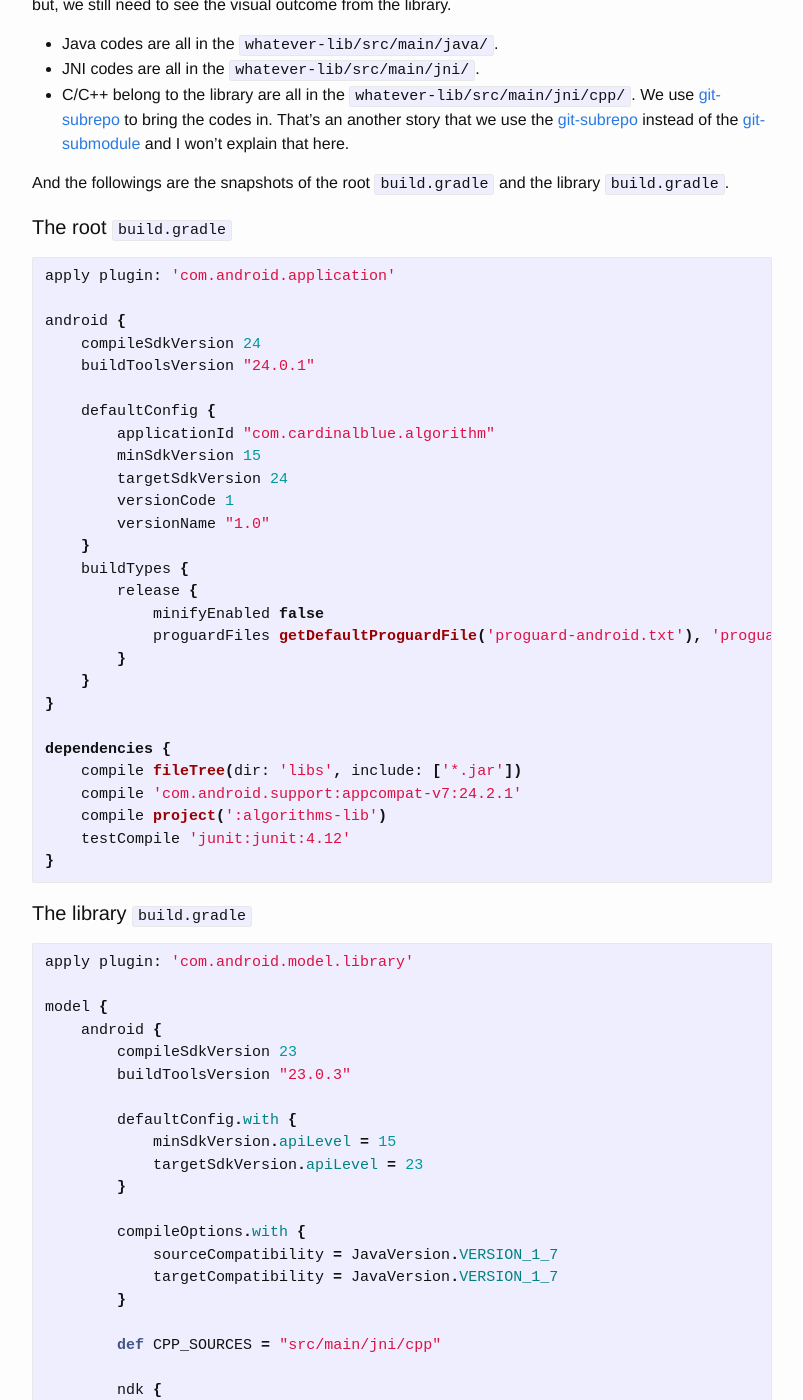
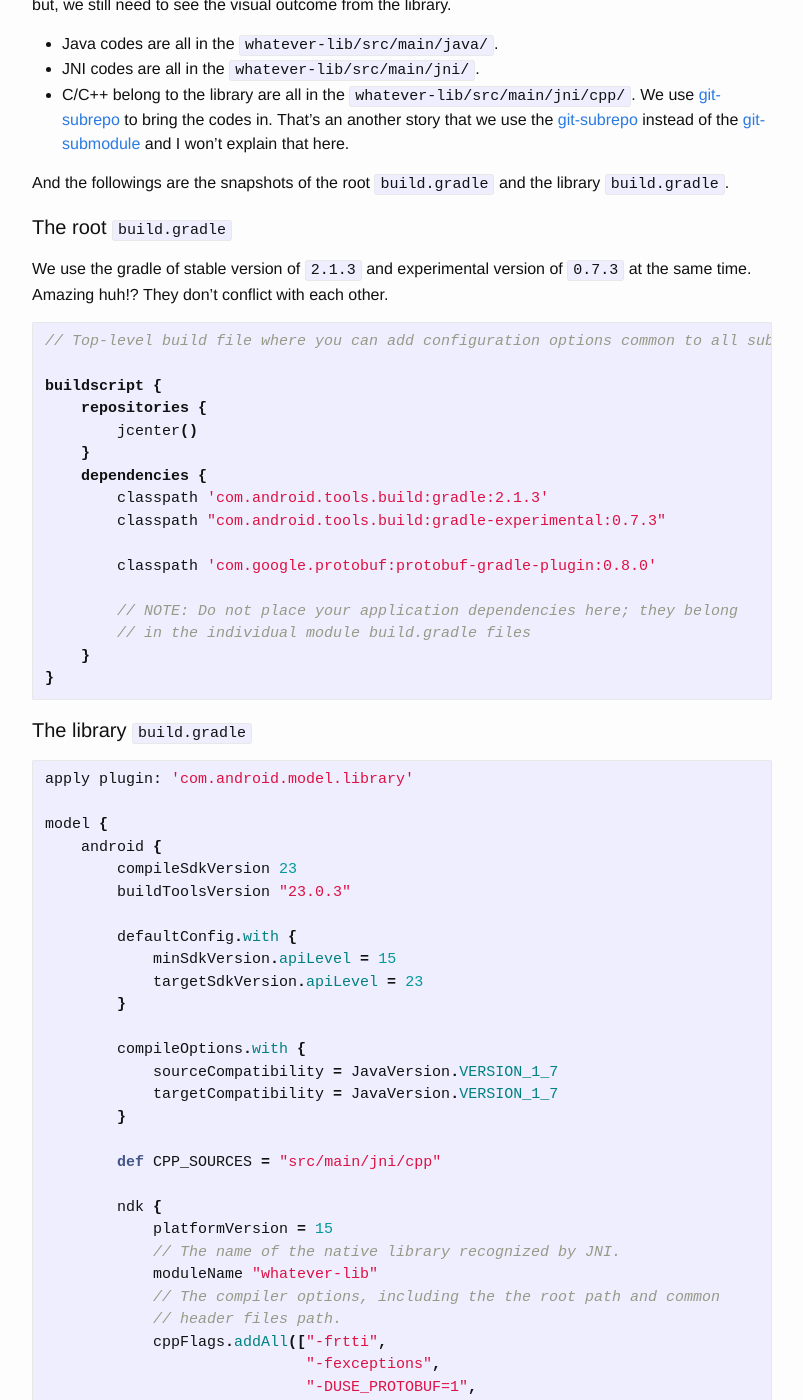
Before and after one commit to boyw165/boyw165.github.io, a Jekyll site: the page built from _posts/android/2016-10-15-jni-and-protobuf.md, in a window 1280 px wide and 1400 px high, scrolled down 4075 px. Shown: the whole window, without its empty margins (238-1041 px from the left). Built offline with Jekyll 4.4.1, drawn with Linux system fonts in a browser that asks for light colours; nearby versions of some CDN libraries.

Commit message:
Update the article, jni-and-protobuf.

````diff
--- a/_posts/android/2016-10-15-jni-and-protobuf.md
+++ b/_posts/android/2016-10-15-jni-and-protobuf.md
@@ -101,33 +101,25 @@ We designed the directory by just following the AndroidStudio convention. The br
 And the followings are the snapshots of the root `build.gradle` and the library `build.gradle`.
 
 #### The root `build.gradle`
+
+We use the gradle of stable version of `2.1.3` and experimental version of `0.7.3` at the same time. Amazing huh!? They don't conflict with each other.
+
 ```gradle
-apply plugin: 'com.android.application'
+// Top-level build file where you can add configuration options common to all sub-projects/modules.
 
-android {
-    compileSdkVersion 24
-    buildToolsVersion "24.0.1"
+buildscript {
+    repositories {
+        jcenter()
+    }
+    dependencies {
+        classpath 'com.android.tools.build:gradle:2.1.3'
+        classpath "com.android.tools.build:gradle-experimental:0.7.3"
 
-    defaultConfig {
-        applicationId "com.cardinalblue.algorithm"
-        minSdkVersion 15
-        targetSdkVersion 24
-        versionCode 1
-        versionName "1.0"
+        classpath 'com.google.protobuf:protobuf-gradle-plugin:0.8.0'
+
+        // NOTE: Do not place your application dependencies here; they belong
+        // in the individual module build.gradle files
     }
-    buildTypes {
-        release {
-            minifyEnabled false
-            proguardFiles getDefaultProguardFile('proguard-android.txt'), 'proguard-rules.pro'
-        }
-    }
-}
-
-dependencies {
-    compile fileTree(dir: 'libs', include: ['*.jar'])
-    compile 'com.android.support:appcompat-v7:24.2.1'
-    compile project(':algorithms-lib')
-    testCompile 'junit:junit:4.12'
 }
 ```
 
````
